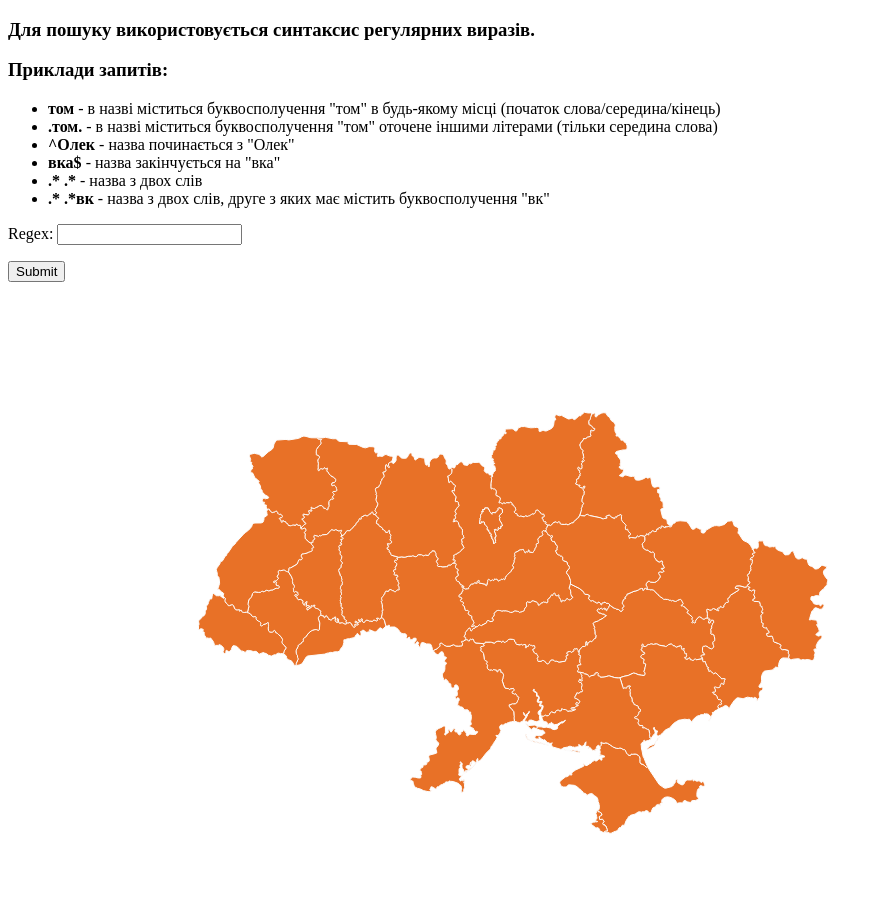
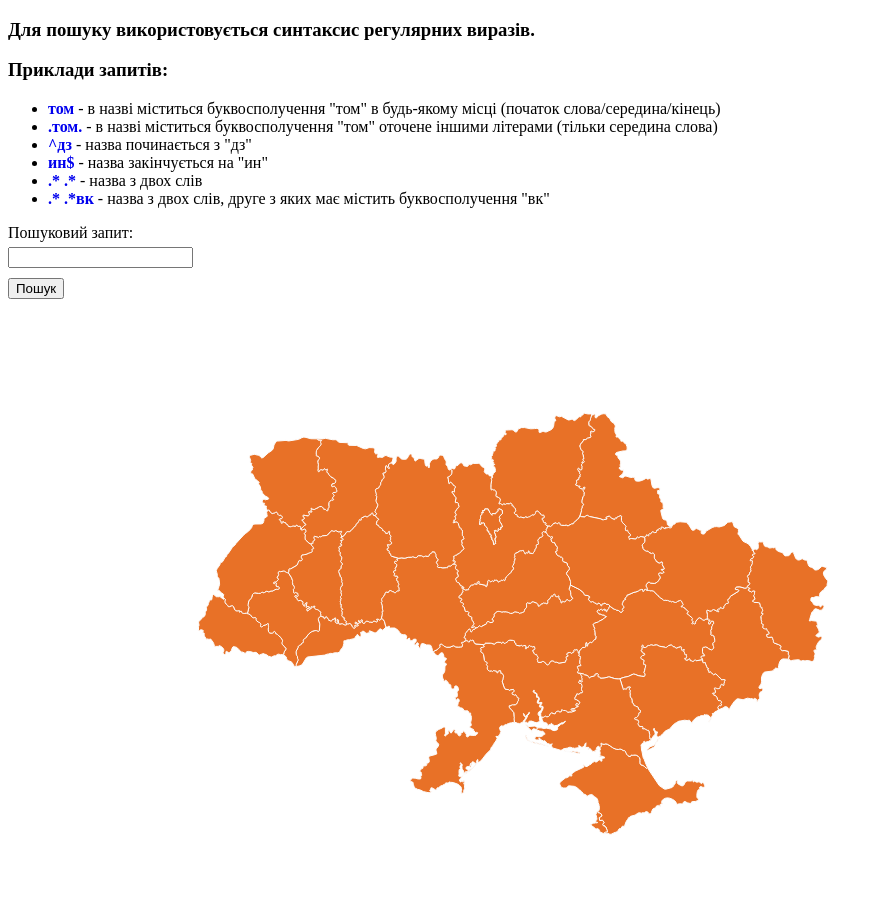
Before and after one commit to VKravchenk0/settlement_name_analyzer, a Flask app: page / in a window 1280 px wide. Shown: the whole page, without its empty margins (0-883 px from the left). Before the commit the page ends 834 px from the top, so only its background shows below. Run offline with Flask 2, Linux system fonts and the light colour scheme.

Commit message:
Interactive examples

```diff
--- a/templates/client-side-rendering.html
+++ b/templates/client-side-rendering.html
@@ -18,8 +18,8 @@
             <ul>
                 <li><span>том</span> - в назві міститься буквосполучення "том" в будь-якому місці (початок слова/середина/кінець)</li>
                 <li><span>.том.</span> - в назві міститься буквосполучення "том" оточене іншими літерами (тільки середина слова)</li>
-                <li><span>^Олек</span> - назва починається з "Олек"</li>
-                <li><span>вка$</span> - назва закінчується на "вка"</li>
+                <li><span>^дз</span> - назва починається з "дз"</li>
+                <li><span>ин$</span> - назва закінчується на "ин"</li>
                 <li><span>.* .*</span> - назва з двох слів</li>
                 <li><span>.* .*вк</span> - назва з двох слів, друге з яких має містить буквосполучення "вк"</li>
             </ul>
@@ -27,14 +27,16 @@
         </div>
     </div>
 
-    <div id="controls">
-      <p>
-          <label for="settlement_name_regex">Regex:</label>
-          <input id="settlement-name-regex" type="text" name="settlement_name_regex" value="">
-      </p>
-      <p>
-          <input id="submit-btn" type="submit">
-      </p>
+    <div id="controls" class="controls">
+        <div>
+            <label for="settlement_name_regex">Пошуковий запит:</label>
+        </div>
+        <div class="search-term-wrapper">
+            <input id="settlement-name-regex" type="text" name="settlement_name_regex" value="">
+        </div>
+        <div class="submit-btn-wrapper">
+            <input id="submit-btn" type="submit" value="Пошук">
+        </div>
     </div>
     <div id="container" style="position: relative; width: 1000px; height: 600px;"></div>
 
--- a/templates/css/style.css
+++ b/templates/css/style.css
@@ -1,3 +1,17 @@
 .disclaimer .examples ul li span {
-    font-weight: bold
+    font-weight: bold;
+    cursor: pointer;
+    color: #0000EE;
 }
+
+.disclaimer .examples ul li span:hover {
+    text-decoration: underline;
+}
+
+.controls .submit-btn-wrapper {
+    margin-top: 10px;
+}
+
+.controls .search-term-wrapper {
+    margin-top: 5px;
+}
--- a/templates/js/main.js
+++ b/templates/js/main.js
@@ -62,13 +62,23 @@ $("#submit-btn").on("click", function(event) {
   searchSettlementsAndShowOnMap();
 });
 
-$('#settlement-name-regex').bind("enterKey",function(e){
+var searchInputElement = $('#settlement-name-regex');
+
+searchInputElement.bind("enterKey",function(e){
   console.log("pressing enter");
   searchSettlementsAndShowOnMap();
 });
-$('#settlement-name-regex').keyup(function(e){
+
+searchInputElement.keyup(function(e){
     if(e.keyCode == 13)
     {
         $(this).trigger("enterKey");
     }
 });
+
+$('.disclaimer .examples ul li span').on("click", function(event) {
+    event.preventDefault();
+    var text = $(this).text().trim();
+    searchInputElement.val(text);
+    searchInputElement.trigger("enterKey");
+});
```
